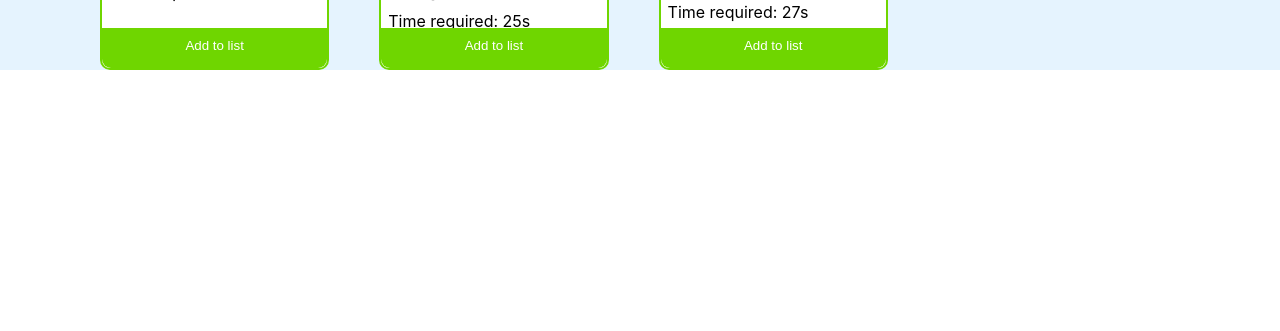
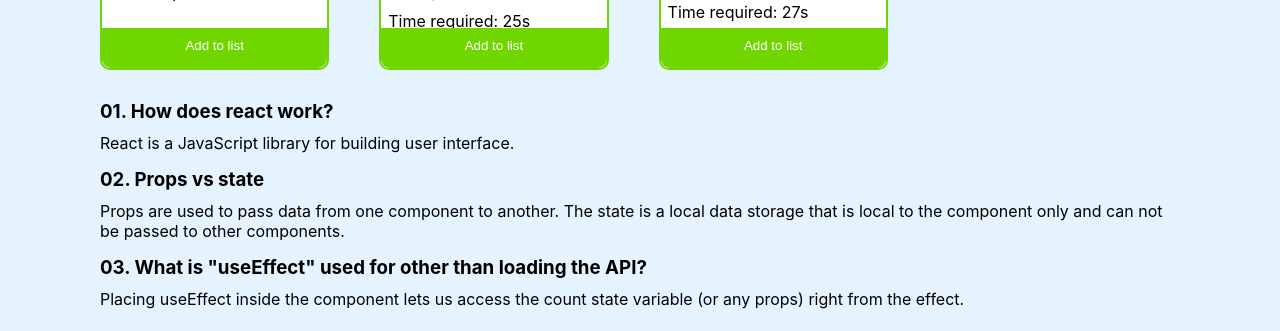
Before and after one commit to mahbub1626/life-fitness, a React (Create React App) app: page / in a window 1280 px wide. Shown: the part 927-1258 px from the top of the page. Before the commit the page ends 997 px from the top, so only its background shows below. Built offline with nearby package versions, Linux system fonts and the light colour scheme.

Commit message:
Blog added

```diff
--- a/src/App.js
+++ b/src/App.js
@@ -1,10 +1,13 @@
 import './App.css';
+import Blog from './component/Blog/Blog';
 import Gyminfo from './component/Gyminfo/Gyminfo';
+import './component/Blog/Blog.css'
 
 function App() {
   return (
     <div>
       <Gyminfo></Gyminfo>
+      <Blog></Blog>
     </div>
   );
 }
--- /dev/null
+++ b/src/component/Blog/Blog.css
@@ -0,0 +1,9 @@
+.blog-container{
+    background-color: rgb(229, 243, 254);
+    padding: 20px 100px 20px 100px;
+}
+.blog-container h3{
+    margin: 0;
+    padding: 10px 10px 10px 0px;
+
+}
--- /dev/null
+++ b/src/component/Blog/Blog.js
@@ -0,0 +1,16 @@
+import React from 'react';
+
+const Blog = () => {
+    return (
+        <div className='blog-container'>
+                <h3>01. How does react work?</h3>
+                <p>React is a JavaScript library for building user interface.</p>
+                <h3>02. Props vs state</h3>
+                <p>Props are used to pass data from one component to another. The state is a local data storage that is local to the component only and can not be passed to other components.</p>
+                <h3>03. What is "useEffect" used for other than loading the API?</h3>
+                <p>Placing useEffect inside the component lets us access the count state variable (or any props) right from the effect.</p>
+        </div>
+    );
+};
+
+export default Blog;
```
